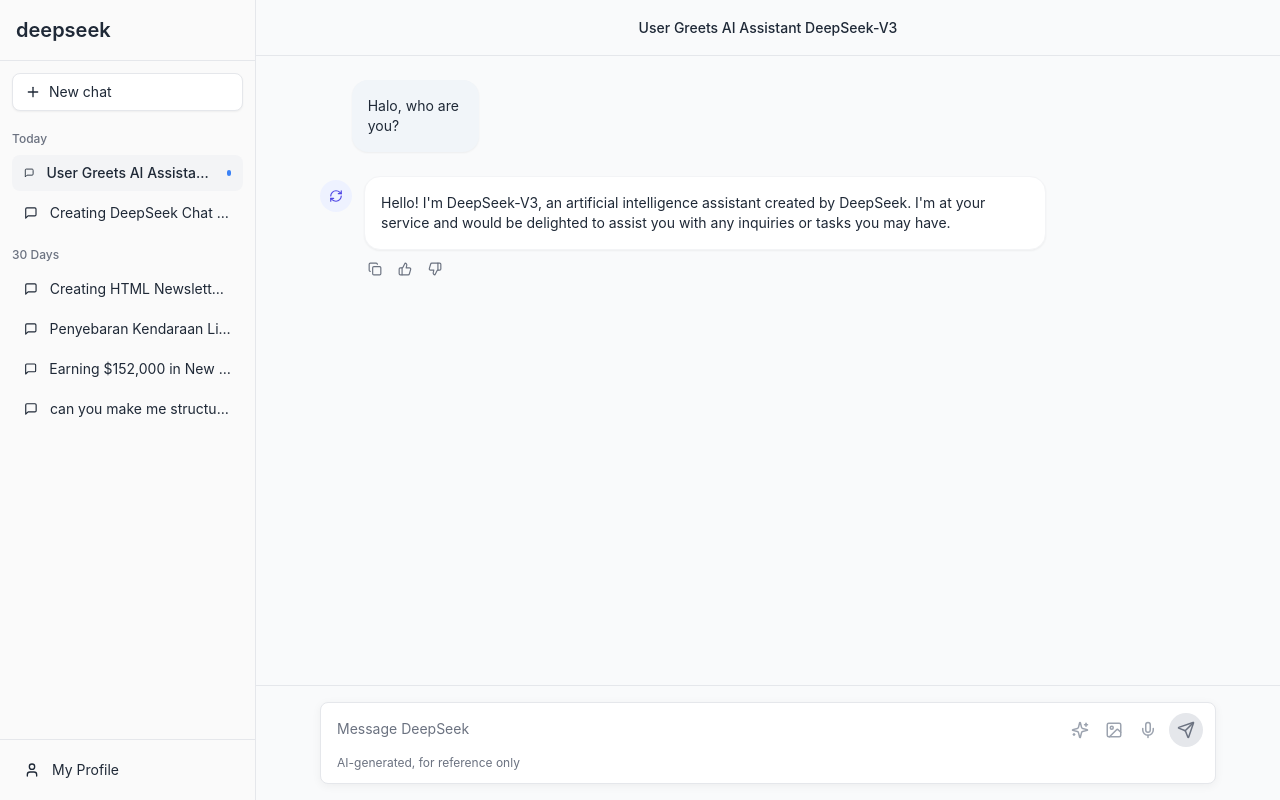
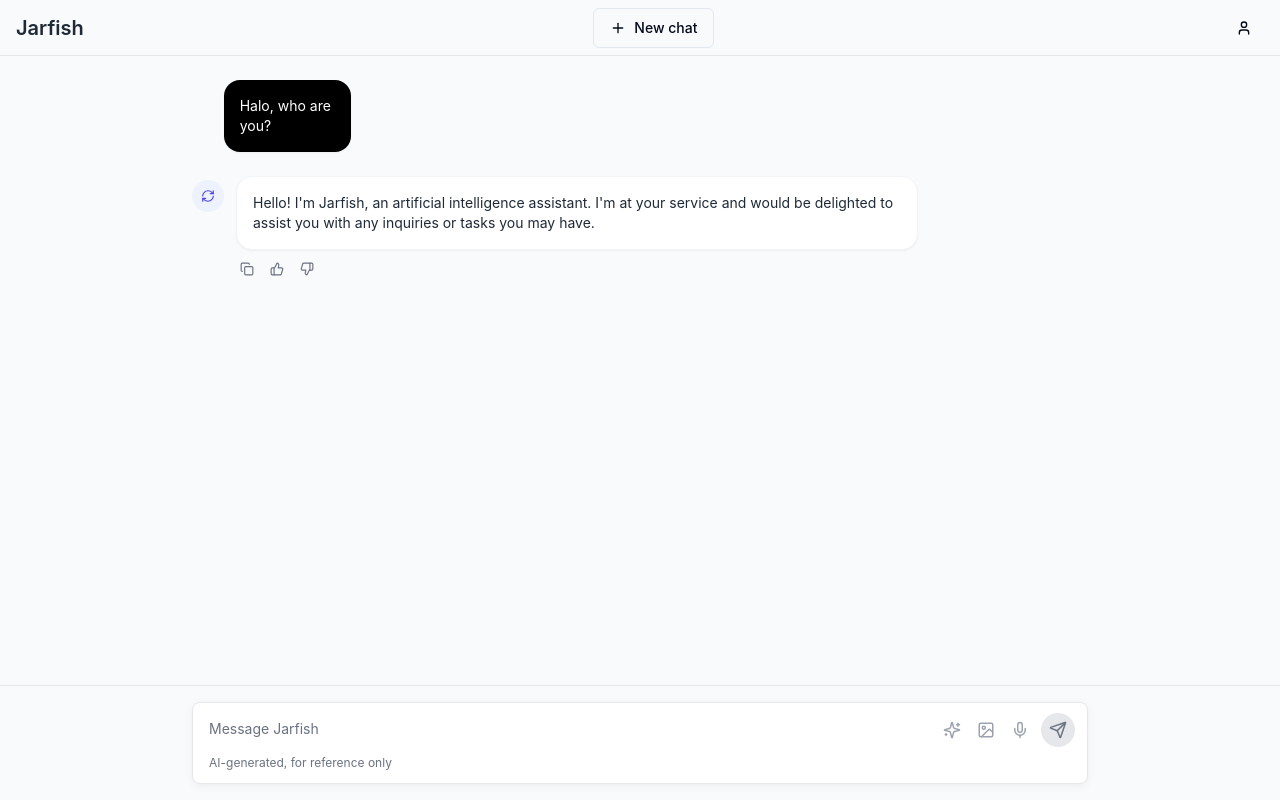
Before and after one commit to ihsanrama/pure-css-journey, a React (Vite) app: page / in a window 1280 px wide. Built offline with nearby package versions, Linux system fonts and the light colour scheme.

Commit message:
Refactor UI and branding
- Update application name to Jarfish
- Remove sidebar and chat history components
- Refactor top navigation bar
- Change user chat bubble color to black

```diff
--- a/index.html
+++ b/index.html
@@ -4,8 +4,8 @@
   <head>
     <meta charset="UTF-8" />
     <meta name="viewport" content="width=device-width, initial-scale=1.0" />
-    <title>DeepSeek AI Assistant</title>
-    <meta name="description" content="An elegant AI chat interface inspired by DeepSeek" />
+    <title>Jarfish AI Assistant</title>
+    <meta name="description" content="An elegant AI chat interface inspired by Jarfish" />
     <meta name="author" content="Lovable" />
     <meta property="og:image" content="/og-image.png" />
     <link rel="preconnect" href="https://fonts.googleapis.com">
--- a/src/components/ChatInput.tsx
+++ b/src/components/ChatInput.tsx
@@ -56,7 +56,7 @@ const ChatInput: React.FC<ChatInputProps> = ({ onSendMessage, isProcessing = fal
           value={message}
           onChange={handleInputChange}
           onKeyDown={handleKeyDown}
-          placeholder="Message DeepSeek"
+          placeholder="Message Jarfish"
           className="flex-1 max-h-32 p-4 bg-transparent border-0 resize-none focus:ring-0 text-sm text-gray-800 placeholder-gray-500"
           style={{ height: '52px' }}
           disabled={isProcessing}
--- a/src/index.css
+++ b/src/index.css
@@ -64,7 +64,7 @@
   }
 
   .user-bubble {
-    @apply chat-bubble bg-chat-user-bubble text-gray-800 ml-auto animate-fade-up;
+    @apply chat-bubble bg-black text-white ml-auto animate-fade-up;
   }
 
   .ai-bubble {
--- a/src/pages/Index.tsx
+++ b/src/pages/Index.tsx
@@ -1,10 +1,9 @@
 
 import React, { useState, useRef, useEffect } from 'react';
-import Sidebar from '../components/Sidebar';
 import ChatMessage, { MessageProps } from '../components/ChatMessage';
 import ChatInput from '../components/ChatInput';
 import { Button } from '@/components/ui/button';
-import { RefreshCw } from 'lucide-react';
+import { RefreshCw, User, LogOut, Plus } from 'lucide-react';
 
 const INITIAL_MESSAGES: MessageProps[] = [
   {
@@ -15,55 +14,15 @@ const INITIAL_MESSAGES: MessageProps[] = [
   },
   {
     id: '2',
-    content: "Hello! I'm DeepSeek-V3, an artificial intelligence assistant created by DeepSeek. I'm at your service and would be delighted to assist you with any inquiries or tasks you may have.",
+    content: "Hello! I'm Jarfish, an artificial intelligence assistant. I'm at your service and would be delighted to assist you with any inquiries or tasks you may have.",
     sender: 'ai',
     timestamp: new Date().toISOString(),
-  },
-];
-
-const CHAT_HISTORY = [
-  {
-    id: '1',
-    title: 'User Greets AI Assistant DeepSeek-V3',
-    active: true,
-    date: 'today',
-  },
-  {
-    id: '2',
-    title: 'Creating DeepSeek Chat Layout',
-    active: false,
-    date: 'today',
-  },
-  {
-    id: '3',
-    title: 'Creating HTML Newsletter from',
-    active: false,
-    date: '30days',
-  },
-  {
-    id: '4',
-    title: 'Penyebaran Kendaraan Listrik di',
-    active: false,
-    date: '30days',
-  },
-  {
-    id: '5',
-    title: 'Earning $152,000 in New York: Is',
-    active: false,
-    date: '30days',
-  },
-  {
-    id: '6',
-    title: 'can you make me structure and',
-    active: false,
-    date: '30days',
   },
 ];
 
 const Index = () => {
   const [messages, setMessages] = useState<MessageProps[]>(INITIAL_MESSAGES);
   const [isProcessing, setIsProcessing] = useState(false);
-  const [chatHistory, setChatHistory] = useState(CHAT_HISTORY);
   const messagesEndRef = useRef<HTMLDivElement>(null);
 
   const scrollToBottom = () => {
@@ -90,7 +49,7 @@ const Index = () => {
     setTimeout(() => {
       const aiMessage: MessageProps = {
         id: `ai-${Date.now()}`,
-        content: "I'm sorry, as this is just a frontend demo, I can't actually process your request. In a real application, this would connect to the DeepSeek API for meaningful responses.",
+        content: "I'm sorry, as this is just a frontend demo, I can't actually process your request. In a real application, this would connect to the Jarfish API for meaningful responses.",
         sender: 'ai',
         timestamp: new Date().toISOString(),
       };
@@ -101,55 +60,22 @@ const Index = () => {
   };
 
   const handleNewChat = () => {
-    // Create a new chat and set all chats to inactive
-    const updatedHistory = chatHistory.map(chat => ({
-      ...chat,
-      active: false,
-    }));
-
-    // Add new chat to the top of the today list
-    const newChat = {
-      id: `chat-${Date.now()}`,
-      title: 'New Conversation',
-      active: true,
-      date: 'today',
-    };
-
-    setChatHistory([newChat, ...updatedHistory]);
     setMessages([]);
   };
 
-  const handleSelectChat = (id: string) => {
-    // Set the selected chat to active and others to inactive
-    const updatedHistory = chatHistory.map(chat => ({
-      ...chat,
-      active: chat.id === id,
-    }));
+  return (
+    <div className="flex flex-col h-screen bg-gray-50 overflow-hidden">
+      <header className="h-14 border-b border-gray-200 flex items-center justify-between px-4">
+        <h1 className="text-xl font-semibold text-gray-800">Jarfish</h1>
 
-    setChatHistory(updatedHistory);
+        <Button onClick={handleNewChat} variant="outline" className="flex items-center gap-2">
+          <Plus size={16} />
+          <span>New chat</span>
+        </Button>
 
-    // In a real app, we would load the messages for this chat
-    // For demo purposes, we'll just use the initial messages for any selected chat
-    if (id === '1') {
-      setMessages(INITIAL_MESSAGES);
-    } else {
-      setMessages([]);
-    }
-  };
-
-  return (
-    <div className="flex h-screen bg-gray-50 overflow-hidden">
-      <Sidebar
-        chatHistory={chatHistory}
-        onNewChat={handleNewChat}
-        onSelectChat={handleSelectChat}
-      />
-
-      <div className="flex-1 flex flex-col h-screen overflow-hidden">
-        <header className="h-14 border-b border-gray-200 flex items-center justify-center">
-          <h2 className="text-sm font-medium text-gray-800">
-            {chatHistory.find(chat => chat.active)?.title || 'New Conversation'}
-          </h2>
+        <Button variant="ghost" className="w-10 h-10 p-0 rounded-full">
+          <User size={18} />
+        </Button>
       </header>
 
       <div className="flex-1 overflow-y-auto p-6 scrollbar-hide chat-window-container">
@@ -169,7 +95,7 @@ const Index = () => {
               <div className="w-16 h-16 bg-blue-100 rounded-full flex items-center justify-center mb-4 text-blue-600">
                 <RefreshCw size={28} />
               </div>
-                <h3 className="text-xl font-medium text-gray-800 mb-2">Welcome to DeepSeek Chat</h3>
+              <h3 className="text-xl font-medium text-gray-800 mb-2">Welcome to Jarfish</h3>
               <p className="text-gray-600 mb-6 max-w-md">
                 Start a conversation with our advanced AI assistant.
               </p>
@@ -191,7 +117,6 @@ const Index = () => {
         <ChatInput onSendMessage={handleSendMessage} isProcessing={isProcessing} />
       </div>
     </div>
-    </div>
   );
 };
 
```
Lines whose indentation alone changed are shown as unchanged.
